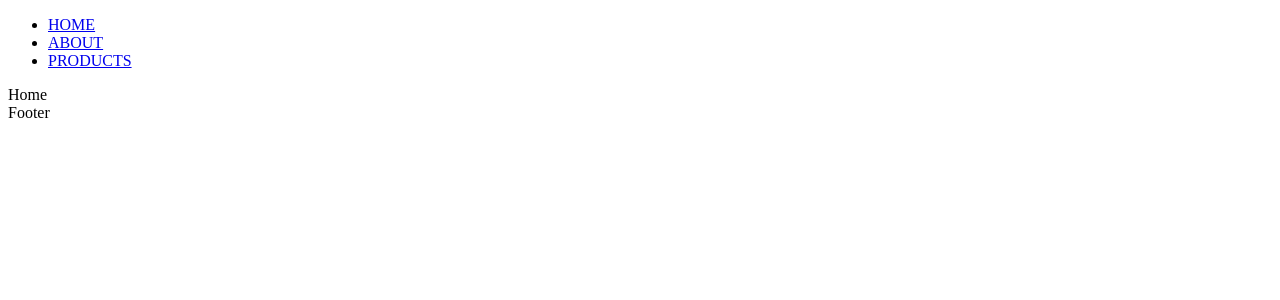
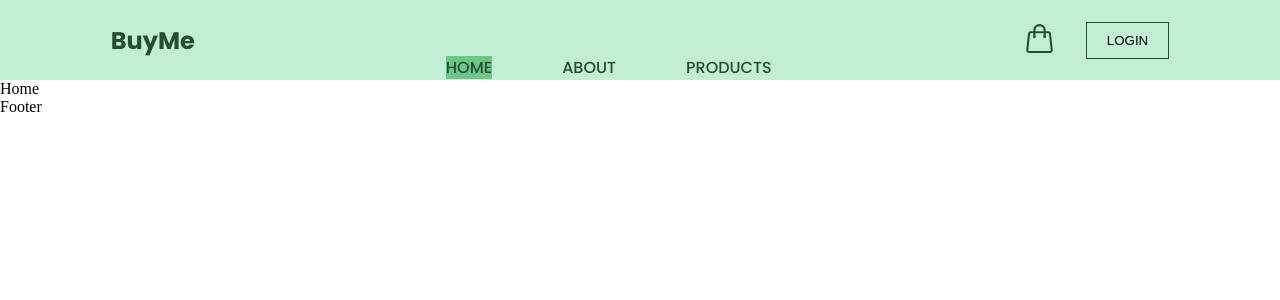
Before and after one commit to Anas390-web/E-Commerce-Web-App, a React (Vite) app in the folder client/e-commerce app/: page / in a window 1280 px wide. Shown: the top 300 px of the page. Built offline with nearby package versions, Linux system fonts and the light colour scheme.

Commit message:
main branch: 4th commit: NavBar Component initial structure and styling is done.

```diff
--- a/client/e-commerce app/src/Components/NavBar/NavBar.jsx
+++ b/client/e-commerce app/src/Components/NavBar/NavBar.jsx
@@ -1,34 +1,51 @@
-import { NavLink } from 'react-router'
+import { NavLink, Link } from 'react-router'
+import { CartIcon } from '../../icons/Icons'
+import './navBar.css'
 
 export default function NavBar() {
    return (
+      <header>
          <nav>
-         <div className="nav-bar">
+            <div className="nav-bar-container">
+               <div className='nav-title'>
+                  <h2>BuyMe</h2>
+               </div>
+               <div className='navLinks'>
                   <ul>
                      <li>
                         <NavLink
                            to="/"
-                     className={({ isActive }) => { isActive ? "#224F34" : "green" }}
-                  >
+                           style={({ isActive }) => ({ backgroundColor: isActive ? "#6BC785" : "#C2EFD4" })}>
                            HOME
                         </NavLink>
                      </li>
                      <li>
                         <NavLink
                            to="/about"
-                     className={({ isActive }) => { isActive ? "#224F34" : "green" }}>
+                           style={({ isActive }) => ({ backgroundColor: isActive ? "#6BC785" : "#C2EFD4" })}>
                            ABOUT
                         </NavLink>
                      </li>
                      <li>
                         <NavLink
                            to="/products"
-                     className={({ isActive }) => { isActive ? "#224F34" : "green" }}>
+                           style={({ isActive }) => ({ backgroundColor: isActive ? "#6BC785" : "#C2EFD4" })}>
                            PRODUCTS
                         </NavLink>
                      </li>
                   </ul>
                </div>
+               <div className='links'>
+                  <Link
+                     to="/cart" >
+                     <CartIcon />
+                  </Link>
+               </div>
+               <div className='nav-login-btn'>
+                  <button>LOGIN</button>
+               </div>
+            </div>
          </nav>
+      </header>
    )
 }
--- a/client/e-commerce app/src/Components/NavBar/navBar.css
+++ b/client/e-commerce app/src/Components/NavBar/navBar.css
@@ -0,0 +1,69 @@
+.nav-bar-container {
+   background-color: var(--bg-color-heroSection);
+   height: 80px;
+   width: 100%;
+   display: flex;
+   justify-content: center;
+   gap: 30px;
+}
+
+.nav-title {
+   display: flex;
+   justify-content: center;
+   align-items: center;
+}
+
+.nav-title h2 {
+   color: var(--primary-font-color);
+   font-family: var(--primary-font-family);
+}
+
+.navLinks {
+   font-family: var(--primary-font-family);
+   font-weight: 500;
+   width: 60%;
+   display: flex;
+   justify-content: center;
+}
+
+.nav-bar-container ul{
+   display: flex;
+   justify-content: center;
+   align-items: flex-end;
+   gap: 70px;
+}
+
+.nav-bar-container ul li {
+   list-style: none;
+}
+
+.nav-bar-container ul li a {
+   text-decoration: none;
+   color: var(--primary-font-color);
+}
+
+.links {
+   height: 80px;
+   display: flex;
+   justify-content: center;
+   align-items: center;
+}
+
+.links svg {
+   width: 33px;
+   height: 33px;
+   color: var(--primary-font-color);
+}
+
+.nav-login-btn {
+   display: flex;
+   justify-content: center;
+   align-items: center;
+}
+
+.nav-login-btn button {
+   padding: 10px 20px;
+   background-color: var(--bg-color-heroSection);
+   border: 1px solid var(--primary-font-color);
+   cursor: pointer;
+}
--- /dev/null
+++ b/client/e-commerce app/src/icons/Icons.jsx
@@ -0,0 +1,11 @@
+function CartIcon() {
+   return (
+      <svg xmlns="http://www.w3.org/2000/svg" fill="none" viewBox="0 0 24 24" strokeWidth={1.5} stroke="currentColor" className="size-6">
+         <path strokeLinecap="round" strokeLinejoin="round" d="M15.75 10.5V6a3.75 3.75 0 1 0-7.5 0v4.5m11.356-1.993 1.263 12c.07.665-.45 1.243-1.119 1.243H4.25a1.125 1.125 0 0 1-1.12-1.243l1.264-12A1.125 1.125 0 0 1 5.513 7.5h12.974c.576 0 1.059.435 1.119 1.007ZM8.625 10.5a.375.375 0 1 1-.75 0 .375.375 0 0 1 .75 0Zm7.5 0a.375.375 0 1 1-.75 0 .375.375 0 0 1 .75 0Z" />
+      </svg>
+
+   )
+
+}
+
+export { CartIcon }
--- a/client/e-commerce app/src/index.css
+++ b/client/e-commerce app/src/index.css
@@ -0,0 +1,23 @@
+@import url('https://fonts.googleapis.com/css2?family=Bangers&family=Inter:ital,opsz,wght@0,14..32,100..900;1,14..32,100..900&family=Poppins:ital,wght@0,100;0,200;0,300;0,400;0,500;0,600;0,700;0,800;0,900;1,100;1,200;1,300;1,400;1,500;1,600;1,700;1,800;1,900&family=Raleway:ital,wght@0,100..900;1,100..900&family=Shadows+Into+Light&display=swap');
+
+* {
+   padding: 0;
+   margin: 0;
+   box-sizing: border-box;
+}
+
+html, body {
+   height: 100vh;
+}
+
+div#root {
+   height: 100%;
+}
+
+:root {
+   --primary-font-family: "Poppins", sans-serif;
+   --primary-font-color: #224F34;
+   --bg-color-main: #ffffff;
+   --bg-color-heroSection: #C2EFD4;
+   --bg-color-heroSectionImage: #6BC785;
+}
--- a/client/e-commerce app/src/main.jsx
+++ b/client/e-commerce app/src/main.jsx
@@ -1,12 +1,12 @@
 import { StrictMode } from 'react'
 import { createRoot } from 'react-dom/client'
 import './index.css'
-import App from './App.jsx'
 import { createBrowserRouter, createRoutesFromElements, Route, RouterProvider } from 'react-router'
 import Layout from './Components/Layout/Layout.jsx'
 import About from './pages/About/About.jsx'
 import Home from './pages/Home/Home.jsx'
 import Products from './pages/Products/Products.jsx'
+import Cart from './pages/Cart/Cart.jsx'
 
 const router = createBrowserRouter(
   createRoutesFromElements(
@@ -14,6 +14,7 @@ const router = createBrowserRouter(
       <Route path='' element={<Home />}/>
       <Route path='/about' element={<About />}/>
       <Route path='/products' element={<Products />}/>
+      <Route path='/cart' element={<Cart />} />
     </Route>
   )
 )
--- a/client/e-commerce app/src/pages/Cart/Cart.jsx
+++ b/client/e-commerce app/src/pages/Cart/Cart.jsx
@@ -0,0 +1,9 @@
+import React from 'react'
+
+function Cart() {
+  return (
+    <div>Cart</div>
+  )
+}
+
+export default Cart
```
Lines whose indentation alone changed are shown as unchanged.
